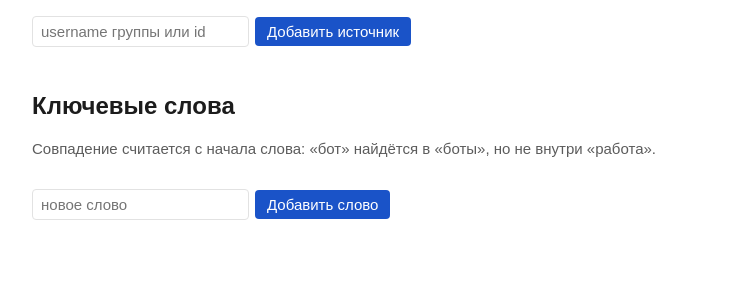
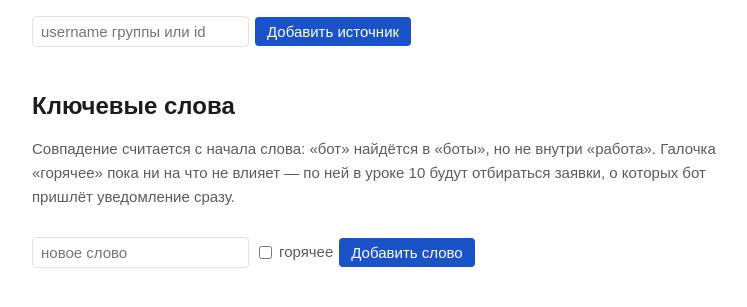
Before and after one commit to claude-code-kurs/radar-zayavok, a FastAPI app: template templates/settings.html in a window 1280 px wide. Shown: the part 335-642 px from the top of the page, without its empty margins (248-995 px from the left). Run offline with FastAPI, Linux system fonts and the light colour scheme; the template is opened without the code that fills it, so the values that code supplies are empty.

Commit message:
Урок 9: колонка hot в схеме, как в состоянии урока 8

```diff
--- a/db.py
+++ b/db.py
@@ -232,16 +232,29 @@ def get_keywords():
     """Ключевые слова из базы: их правят на странице настроек, юзербот читает отсюда."""
     conn = connect()
     try:
-        return conn.execute("SELECT id, word FROM keywords ORDER BY word").fetchall()
+        return conn.execute("SELECT id, word, hot FROM keywords ORDER BY word").fetchall()
     finally:
         conn.close()
 
 
-def add_keyword(word):
+def add_keyword(word, hot=False):
     conn = connect()
     try:
         # Одно и то же слово дважды не заводим: в схеме на это стоит UNIQUE.
-        conn.execute("INSERT OR IGNORE INTO keywords (word) VALUES (?)", (word,))
+        conn.execute(
+            "INSERT OR IGNORE INTO keywords (word, hot) VALUES (?, ?)",
+            (word, 1 if hot else 0),
+        )
+        conn.commit()
+    finally:
+        conn.close()
+
+
+def set_keyword_hot(keyword_id, hot):
+    """Пометка «горячее». Пока ни на что не влияет — заработает в уроке 10."""
+    conn = connect()
+    try:
+        conn.execute("UPDATE keywords SET hot = ? WHERE id = ?", (1 if hot else 0, keyword_id))
         conn.commit()
     finally:
         conn.close()
--- a/main.py
+++ b/main.py
@@ -22,6 +22,7 @@ from db import (
     insert_site_request,
     rename_keyword,
     rename_source,
+    set_keyword_hot,
     set_status,
 )
 
@@ -166,20 +167,28 @@ def settings_source_delete(request: Request, source_id: int):
 
 
 @app.post("/cabinet/settings/keywords/add")
-def settings_keyword_add(request: Request, word: str = Form()):
+def settings_keyword_add(request: Request, word: str = Form(), hot: bool = Form(False)):
     if not authorized(request):
         return RedirectResponse("/login", status_code=303)
     if word.strip():
-        add_keyword(word.strip().lower())
+        add_keyword(word.strip().lower(), hot)
     return RedirectResponse("/cabinet/settings", status_code=303)
 
 
 @app.post("/cabinet/settings/keywords/{keyword_id}/save")
-def settings_keyword_save(request: Request, keyword_id: int, word: str = Form()):
+def settings_keyword_save(
+    request: Request,
+    keyword_id: int,
+    word: str = Form(),
+    hot: bool = Form(False),
+):
     if not authorized(request):
         return RedirectResponse("/login", status_code=303)
     if word.strip():
         rename_keyword(keyword_id, word.strip().lower())
+    # Снятая галочка в форму не отправляется вовсе, поэтому пишем пометку всегда:
+    # иначе снять её было бы нельзя, только поставить.
+    set_keyword_hot(keyword_id, hot)
     return RedirectResponse("/cabinet/settings", status_code=303)
 
 
--- a/static/style.css
+++ b/static/style.css
@@ -295,6 +295,15 @@ footer p {
   margin-top: 16px;
 }
 
+.settings-hot {
+  display: inline-flex;
+  gap: 4px;
+  align-items: center;
+  font-size: 15px;
+  color: var(--muted);
+  white-space: nowrap;
+}
+
 .settings-table input,
 .settings-list input,
 .settings-add input {
--- a/templates/settings.html
+++ b/templates/settings.html
@@ -62,6 +62,8 @@
       <h2>Ключевые слова</h2>
       <p class="stats-note">
         Совпадение считается с начала слова: «бот» найдётся в «боты», но не внутри «работа».
+        Галочка «горячее» пока ни на что не влияет — по ней в уроке 10 будут отбираться
+        заявки, о которых бот пришлёт уведомление сразу.
       </p>
 
       <ul class="settings-list">
@@ -69,6 +71,10 @@
         <li>
           <form method="post" action="/cabinet/settings/keywords/{{ keyword['id'] }}/save">
             <input type="text" name="word" value="{{ keyword['word'] }}" required>
+            <label class="settings-hot">
+              <input type="checkbox" name="hot" {% if keyword["hot"] %}checked{% endif %}>
+              горячее
+            </label>
             <button type="submit">Сохранить</button>
           </form>
           <form method="post" action="/cabinet/settings/keywords/{{ keyword['id'] }}/delete">
@@ -80,6 +86,10 @@
 
       <form class="settings-add" method="post" action="/cabinet/settings/keywords/add">
         <input type="text" name="word" placeholder="новое слово" required>
+        <label class="settings-hot">
+          <input type="checkbox" name="hot">
+          горячее
+        </label>
         <button type="submit">Добавить слово</button>
       </form>
     </section>
```
Also changed, not shown: init_db.py (+7 -1 lines).
